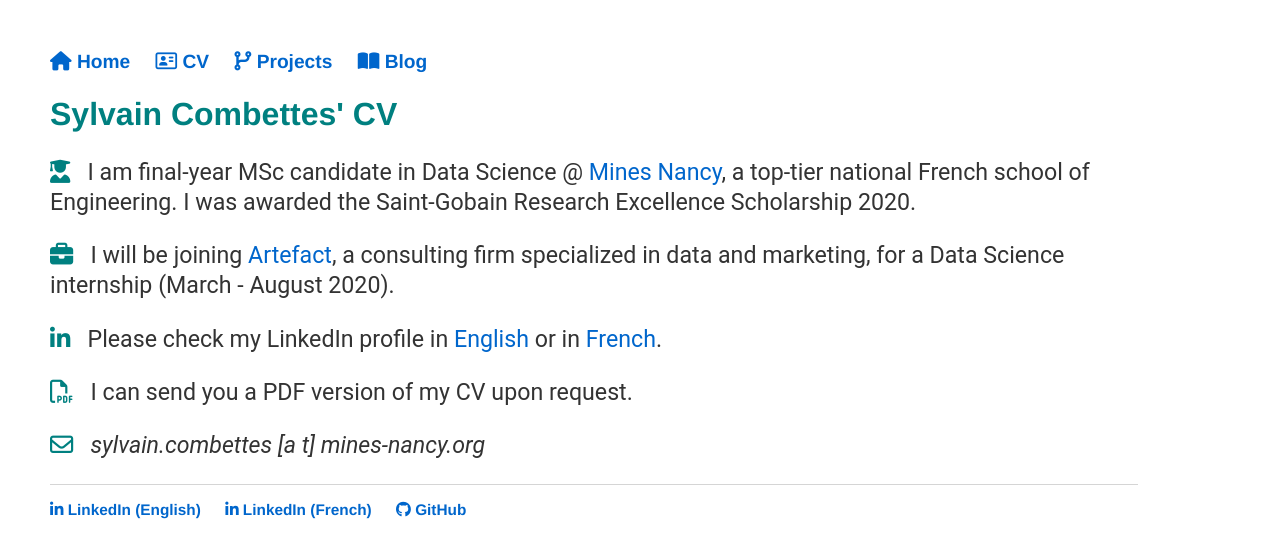
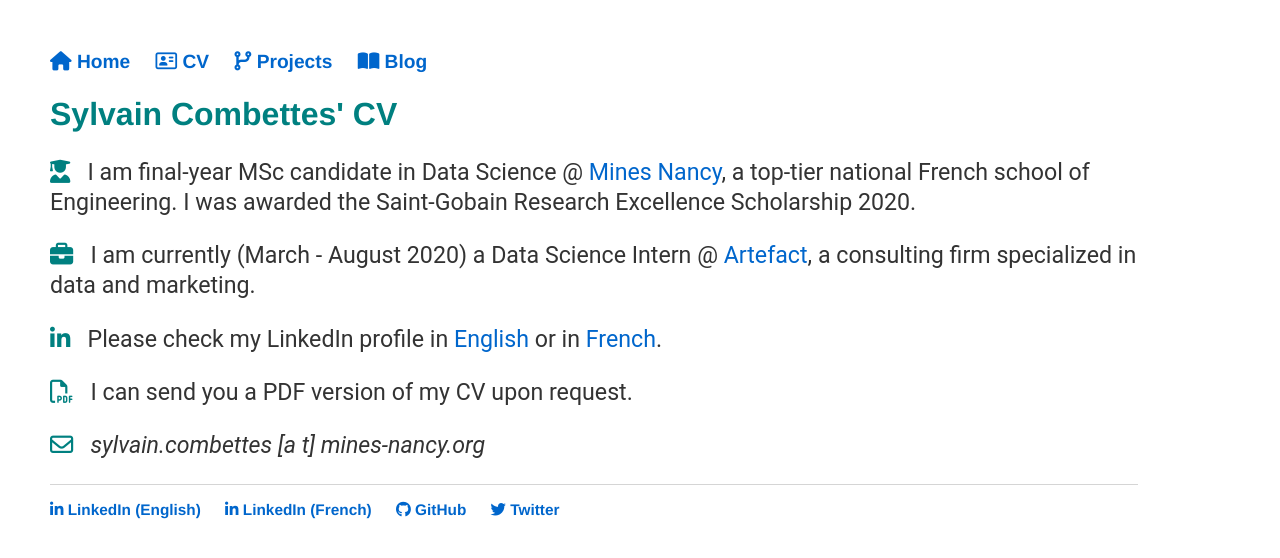
Before and after one commit to sylvaincom/sylvaincom.github.io, a Jekyll site: the page built from cv/index.html, in a window 1280 px wide. Shown: the top 558 px of the page. Built offline with Jekyll 4.4.1, drawn with Linux system fonts in a browser that asks for light colours; nearby versions of some CDN libraries.

Commit message:
new update

```diff
--- a/_layouts/default.html
+++ b/_layouts/default.html
@@ -1,12 +1,12 @@
 <!DOCTYPE html>
 <html>
+
 <head>
 	<title>{{ page.title }}</title>
 
 	<!-- <link rel="stylesheet" href="https://cdnjs.cloudflare.com/ajax/libs/font-awesome/4.7.0/css/font-awesome.min.css"> -->
 	<script src="https://kit.fontawesome.com/0fd5439e47.js"></script>
 	<link rel="stylesheet" type="text/css" href="/css/main.css">
-
 </head>
 
 
@@ -15,10 +15,10 @@
 <ul>
 <li><a href="/"> <i class="fas fa-home"></i> Home </a></li>
 <li><a href="/cv"> <i class="far fa-address-card"></i> CV </a></li>
-<li><a href="/projects"> <i class="fas fa-code-branch"></i> Projects</a></li>
+<li><a href="/projects"> <i class="fas fa-code-branch"></i> Projects </a></li>
 <li><a href="/blog"> <i class="fas fa-book-open"></i> Blog </a></li>
 </ul>
-<!-- <hr> -->
+
 </nav>
 <div class="container">
 
@@ -28,9 +28,10 @@
 
   <footer>
    <ul>
-   <li><a href="https://www.linkedin.com/in/sylvain-combettes/?locale=en_US"> <i class="fab fa-linkedin-in"></i> LinkedIn (English)</a></li>
-     <li><a href="https://www.linkedin.com/in/sylvain-combettes/?locale=fr_FR"> <i class="fab fa-linkedin-in"></i> LinkedIn (French)</a></li>
-   <li><a href="https://github.com/sylvaincom"> <i class="fab fa-github"></i> GitHub</a></li>
+   <li><a href="https://www.linkedin.com/in/sylvain-combettes/?locale=en_US"> <i class="fab fa-linkedin-in"></i> LinkedIn (English) </a></li>
+     <li><a href="https://www.linkedin.com/in/sylvain-combettes/?locale=fr_FR"> <i class="fab fa-linkedin-in"></i> LinkedIn (French) </a></li>
+   <li><a href="https://github.com/sylvaincom"> <i class="fab fa-github"></i> GitHub </a></li>
+   <li><a href="https://twitter.com/sylvaincom"> <i class="fab fa-twitter"></i> Twitter </a></li>
    </ul>
   </footer>
 </body>
--- a/cv/index.html
+++ b/cv/index.html
@@ -9,7 +9,7 @@
 
 <p> <i class="fas fa-user-graduate" style="color:#008080"></i> &nbsp; I am final-year MSc candidate in Data Science @ <a href="https://mines-nancy.univ-lorraine.fr/formation/ingenieur-civil-mines-icm/">Mines Nancy</a>, a top-tier national French school of Engineering. I was awarded the Saint-Gobain Research Excellence Scholarship 2020.</p>
 
-<p> <i class="fas fa-briefcase" style="color:#008080"></i> &nbsp; I will be joining <a href="https://artefact.com/">Artefact</a>, a consulting firm specialized in data and marketing, for a Data Science internship (March - August 2020).</p>
+<p> <i class="fas fa-briefcase" style="color:#008080"></i> &nbsp; I am currently (March - August 2020) a Data Science Intern @ <a href="https://artefact.com/">Artefact</a>, a consulting firm specialized in data and marketing.</p>
 
 <p> <i class="fab fa-linkedin-in" style="color:#008080"></i> &nbsp; Please check my LinkedIn profile in <a href="https://www.linkedin.com/in/sylvain-combettes/?locale=en_US">English</a> or in <a href="https://www.linkedin.com/in/sylvain-combettes/?locale=fr_FR">French</a>.</p>
 
--- a/index.html
+++ b/index.html
@@ -7,7 +7,7 @@
 
 <h1> Welcome to Sylvain Combettes' homepage!</h1>
 
-<p> <i class="far fa-address-card" style="color:#008080"></i> &nbsp; I am a final-year MSc candidate in Data Science @ <a href="https://mines-nancy.univ-lorraine.fr/formation/ingenieur-civil-mines-icm/">Mines Nancy</a>, a top-tier national French school of Engineering. I will be joining <a href="https://artefact.com/">Artefact</a>, a consulting firm, for a Data Science internship (March - August 2020).</p>
+<p> <i class="far fa-address-card" style="color:#008080"></i> &nbsp; I am a final-year MSc candidate in Data Science @ <a href="https://mines-nancy.univ-lorraine.fr/formation/ingenieur-civil-mines-icm/">Mines Nancy</a>, a top-tier national French school of Engineering. I am currently (March - August 2020) a Data Science Intern @ <a href="https://artefact.com/">Artefact</a>, a consulting firm.</p>
 
 <p> <i class="fas fa-code-branch" style="color:#008080"></i> &nbsp; I share some of my Data Science <a href="https://sylvaincom.github.io/projects/">projects</a> on my <a href="https://github.com/sylvaincom">GitHub</a>.</p>
 
```
Lines whose indentation alone changed are shown as unchanged.
